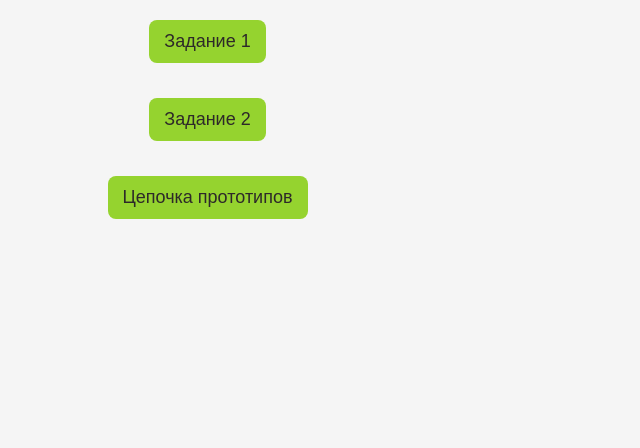
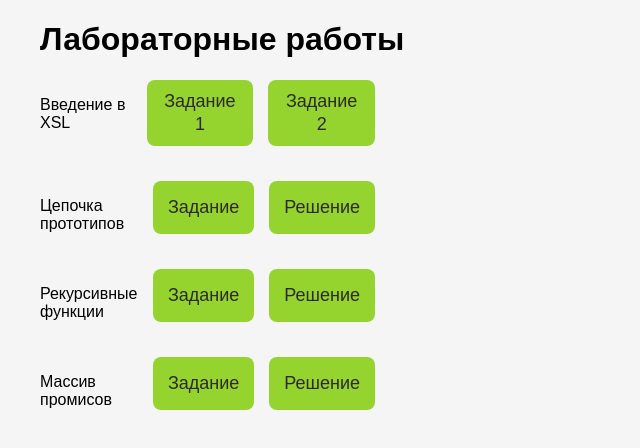
Before and after one commit to glazko-pol96/LABS_WEB, a plain HTML site: page index.html in a window 1280 px wide. Shown: the whole page, without its empty margins (0-640 px from the left). Drawn offline with Linux system fonts and the light colour scheme; a web font is replaced by a local one.

Commit message:
Update index.html

```diff
--- a/index.html
+++ b/index.html
@@ -8,14 +8,26 @@
     <link rel="stylesheet" href="style.css">
 </head>
 <body>
-     <div>
-       <button type="submit" onClick="location.href='https://glazko-pol96.github.io/LABS_WEB/XSL_task_1.xml'" >Задание 1</button>
-    </div>
-    <div>
-       <button type="submit" onClick="location.href='https://glazko-pol96.github.io/LABS_WEB/XSL_task_2.xml'" >Задание 2</button>
-    </div>
-    <div>
-       <button type="submit" onClick="location.href='https://glazko-pol96.github.io/LABS_WEB/ProtoChain/protoChain.js'" >Цепочка прототипов</button>
-    </div>
+     <h1>Лабораторные работы</h1>
+    <div class='task1'>
+        <p>Введение в XSL</p>
+        <button type="submit" onClick="location.href='https://glazko-pol96.github.io/LABS_WEB/XSL_task_1.xml'" >Задание 1</button>
+        <button type="submit" onClick="location.href='https://glazko-pol96.github.io/LABS_WEB/XSL_task_2.xml'" >Задание 2</button>
+     </div>
+     <div class='task2'>
+        <p>Цепочка прототипов</p>
+        <button type="submit" onClick="location.href='https://kodaktor.ru/g/proto_chain'" >Задание</button>
+        <button type="submit" onClick="location.href='https://github.com/glazko-pol96/LABS_WEB/blob/main/prototype_chain/prototype.js.js'" >Решение</button>
+     </div>
+     <div class='task3'>
+        <p>Рекурсивные функции</p>
+        <button type="submit" onClick="location.href='https://kodaktor.ru/func_007'" >Задание</button>
+        <button type="submit" onClick="location.href='https://kodaktor.ru/?!=_func_80639'" >Решение</button>
+     </div>
+     <div class='task4'>
+        <p>Массив промисов</p>
+        <button type="submit" onClick="location.href='https://kodaktor.ru/async_tasks'" >Задание</button>
+        <button type="submit" onClick="location.href='https://github.com/glazko-pol96/LABS_WEB/blob/main/async/async.html'" >Решение</button>
+     </div>
 </body>
 </html>
```
